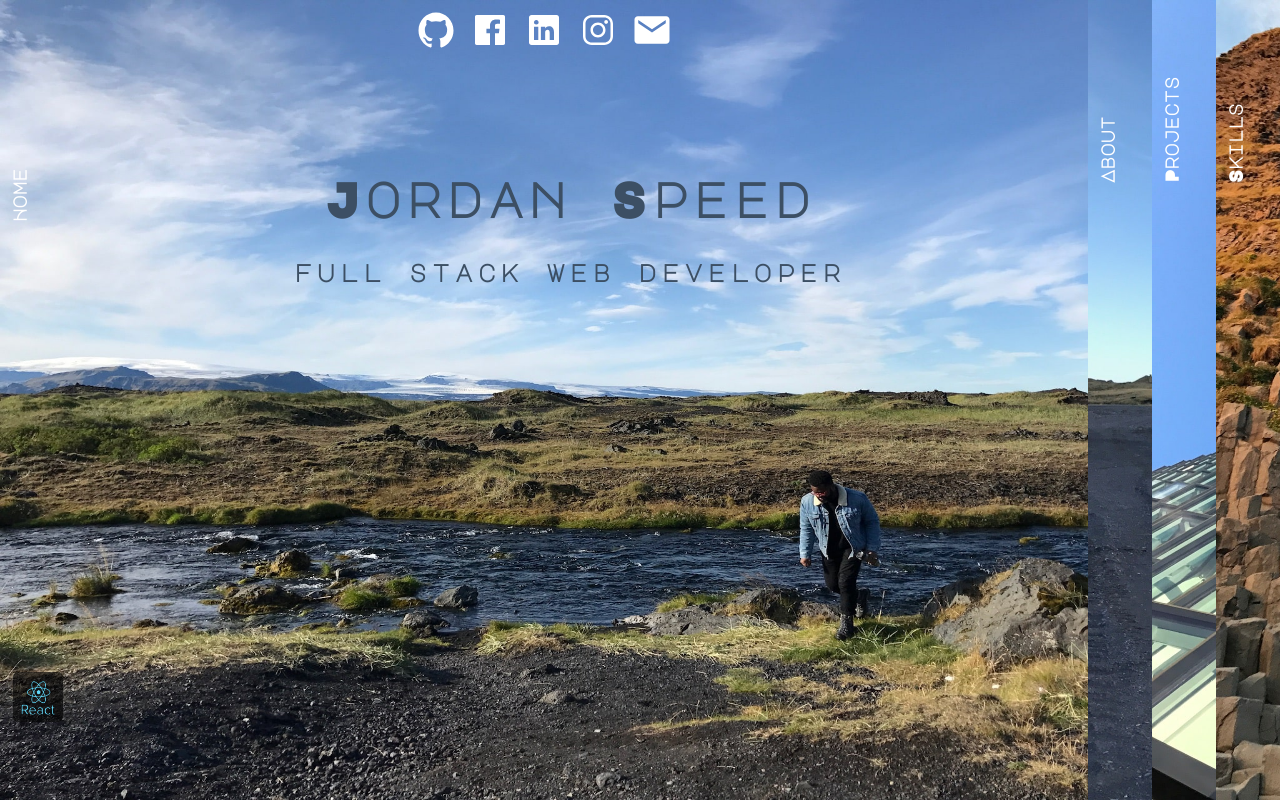
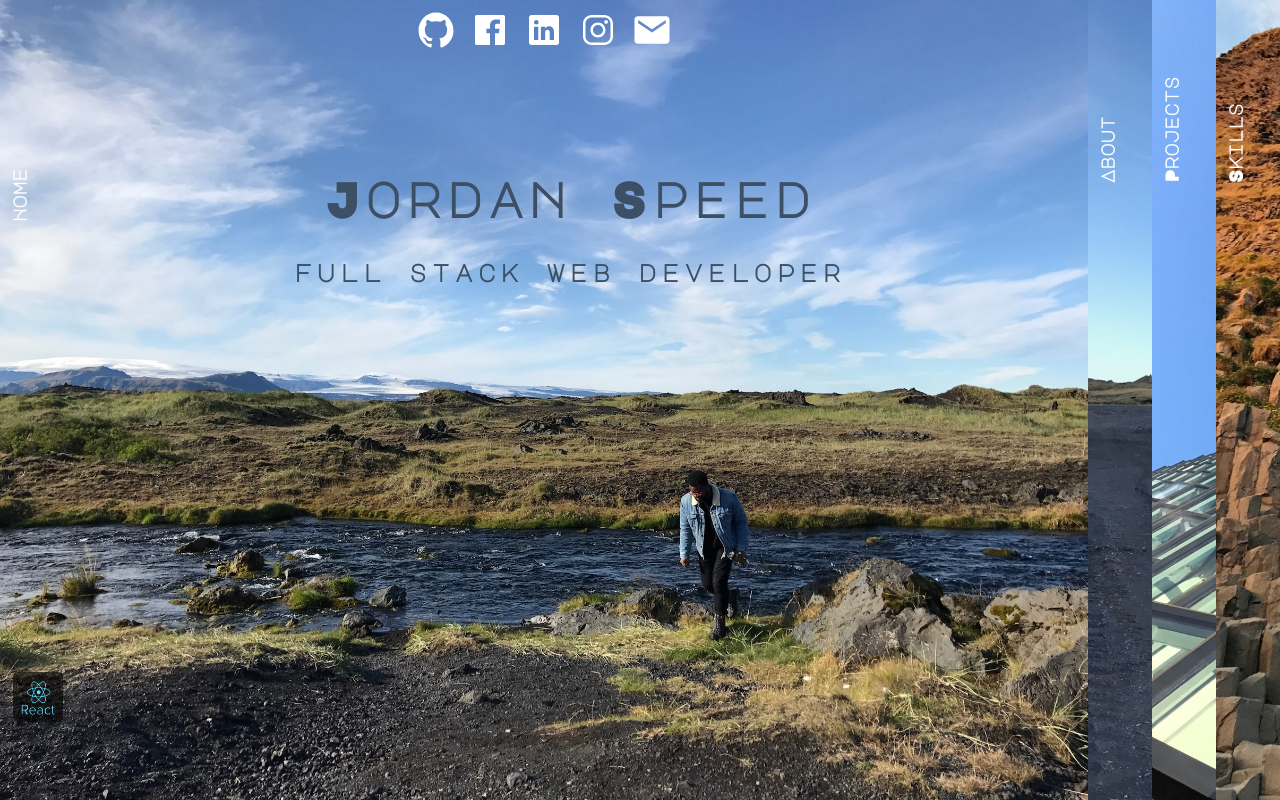
Before and after one commit to JSpeed8th/portfolio, a React (Create React App) app: page / in a window 1280 px wide. Built offline with nearby package versions, Linux system fonts and the light colour scheme.

Commit message:
fixed width of home image

```diff
--- a/src/containers/App.css
+++ b/src/containers/App.css
@@ -2,7 +2,7 @@ body {
  font-family: "Raleway", sans-serif;
  background-image: url("../assets/images/home.jpg");
  background-repeat: no-repeat;
- background-size: 100vw 100vh;
+ background-size: 85vw 100vh;
  /* overflow: hidden; */
 }
 
```
